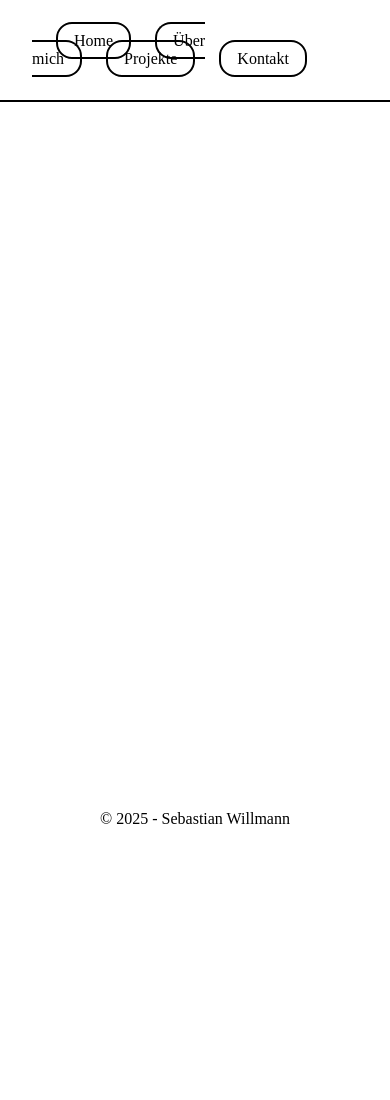
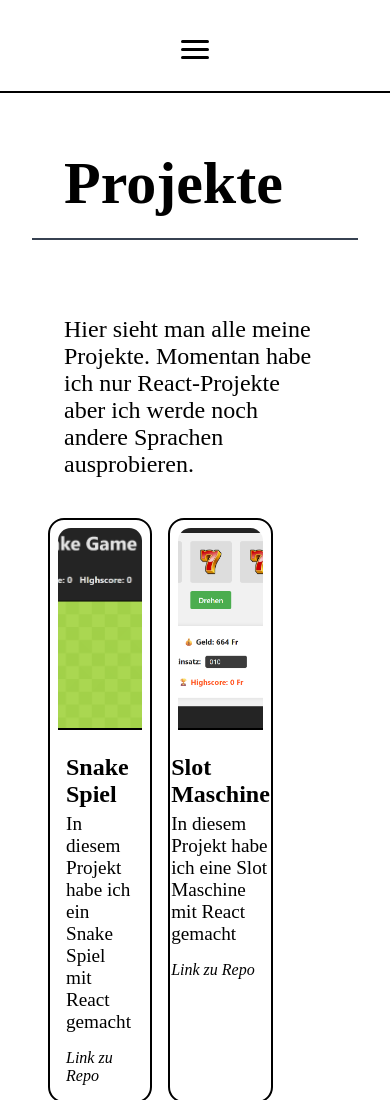
Before and after one commit to Seeby24/Portfolio, a React (Vite) app: page /Portfolio/projects in a window 390 px wide. Shown: the top 1100 px of the page. Before the commit the page ends 844 px from the top, so only its background shows below. Built offline with nearby package versions, Linux system fonts and the light colour scheme.

Commit message:
fixing responsive layout

```diff
--- a/src/App.jsx
+++ b/src/App.jsx
@@ -9,14 +9,24 @@ function App() {
 
     return (
 
-        <BrowserRouter>
+        <BrowserRouter basename="/Portfolio">
             <header>
-                <nav>
+                <div className="logo"></div>
+
+                <nav className="nav-links">
                     <Link to="/">Home</Link>
                     <Link to="/aboutme">Über mich</Link>
                     <Link to="/projects">Projekte</Link>
                     <Link to="/contact">Kontakt</Link>
                 </nav>
+
+                <div className="burger" onClick={() => {
+                    document.querySelector(".nav-links").classList.toggle("active");
+                }}>
+                    <span></span>
+                    <span></span>
+                    <span></span>
+                </div>
             </header>
 
             <main>
--- a/src/Contact/Contact.jsx
+++ b/src/Contact/Contact.jsx
@@ -1,5 +1,19 @@
-export default function Contact(){
-    return(
-        <h1>Kontakt</h1>
-    )
+export default function Contact() {
+    return (
+        <>
+            <h1>Kontakt</h1>
+            <p className="conatct">
+                Wenn du Fragen hast, Feedback geben möchtest oder einfach mit mir
+                in Kontakt treten willst, kannst du mir jederzeit eine E-Mail schicken
+                oder mein GitHub-Profil besuchen. Ich freue mich über jede Nachricht
+                egal ob es um Projekte, Ideen oder allgemeine Anfragen geht.
+                Ich bemühe mich, alle Nachrichten so schnell wie möglich zu beantworten und melde
+                mich in der Regel innerhalb von 24 Stunden zurück.
+            </p>
+            <ul className="link">
+                <li><strong>Email 1: </strong>sebastian.willmann@bbw.students.ch</li>
+                <li><strong>Email 2: </strong>sebastian.willman@t-online.de</li>
+                <li><strong>Github : </strong><a href="https://github.com/Seeby24">https://github.com/Seeby24</a></li>
+            </ul>
+        </>)
 }
--- a/src/Layout.css
+++ b/src/Layout.css
@@ -2,8 +2,126 @@
     --text-color: #e5e7eb;
     --background-color: #101828;
     --a_color: #ffff;
+}
+.nav-links {
+    display: flex;
+    gap: 1.5rem;
+}
 
+.burger {
+    display: none;
+    flex-direction: column;
+    gap: 5px;
+    cursor: pointer;
 }
+
+.burger span {
+    width: 28px;
+    height: 3px;
+    background-color: var(--a_color);
+    border-radius: 3px;
+}
+
+
+@media (prefers-color-scheme: light) {
+    :root {
+        --text-color: #000;
+        --background-color: #ffffff;
+        --a_color: #000;
+    }
+}
+@media (max-width: 900px){
+    .project{
+        max-width: 45%;
+    }
+    h1{
+        font-size: 2.5rem;
+    }
+}
+@media (max-width: 600px){
+
+    header {
+        flex-direction: column;
+        align-items: flex-start;
+        gap: 0.5rem;
+        padding: 1rem 1rem;
+    }
+    header a {
+        margin: 0;
+        padding: 0.4rem 0.8rem;
+        font-size: 1rem;
+        border-width: 1.5px;
+    }
+    header a {
+        width: 100%;
+        text-align: center;
+    }
+    .projects{
+        justify-content: center;
+    }
+    .project{
+        max-width: 100%;
+        margin-left: 0;
+        margin-bottom: 2rem;
+        padding: 0.5rem;
+    }
+    .project img {
+        height: auto;
+        aspect-ratio: 16/9;
+        object-fit: cover;
+    }
+    .text-box{
+        padding: 0.5rem 0.8rem;
+    }
+    .text-box span {
+        font-size: 1rem;
+        padding-bottom:0.3rem    ;
+    }
+
+    h1 {
+        font-size: 2rem;
+        padding-left: 1rem;
+    }
+    p {
+        font-size: 1rem;
+        padding: 0.5rem 1rem;
+        word-wrap: break-word;
+    }
+    .burger {
+        display: flex;
+    }
+
+    .nav-links {
+        display: none;
+        position: absolute;
+        top: 80px;
+        right: 0;
+        width: 100%;
+        flex-direction: column;
+        background-color: var(--background-color);
+        border-top: 2px solid var(--a_color);
+        border-bottom: 2px solid var(--a_color);
+    }
+    .nav-links a {
+        padding: 1rem;
+        text-align: center;
+        margin: 0;
+        border-bottom: 1px solid var(--a_color);
+    }
+
+    .nav-links.active {
+        display: flex;
+    }
+
+    header {
+        display: flex;
+        justify-content: space-between;
+        align-items: center;
+        padding: 1rem;
+    }
+}
+
+
 
 html, body, #root {
     height: 100%;
@@ -13,18 +131,40 @@ html, body, #root {
     flex-direction: column;
 }
 
-@media (prefers-color-scheme: light) {
-    :root {
-        --text-color: #000;
-        --background-color: #ffffff;
-        --a_color: #000;
-    }
-}
-
 body, #root {
     background-color: var(--background-color);
     color: var(--text-color);
+}
 
+header {
+    display: flex;
+    padding: 2rem 2rem;
+    border-bottom: 2px solid var(--a_color);
+    top: 0;
+    left: 0;
+}
+
+header a {
+    padding: 0.5rem 1rem;
+    margin-left: 1.5rem;
+    color: var(--a_color);
+    border: 2px solid var(--a_color);
+    border-radius: 1rem;
+    text-decoration: none;
+}
+
+main {
+    margin-top: 1rem;
+    padding: 0 2rem;
+    flex: 1;
+}
+
+footer {
+    display: flex;
+    justify-content: center;
+    margin-top: auto;
+    margin-bottom: 0;
+    padding: 1rem 0;
 }
 
 h1 {
@@ -32,7 +172,7 @@ h1 {
     color: var(--text-color);
     padding-bottom: 1.25rem;
     border-bottom: 2px solid #374151;
-    padding-left:  2rem; ;
+    padding-left: 2rem;
 }
 
 p {
@@ -42,64 +182,30 @@ p {
     display: block;
     margin-top: 1.25rem;
     word-wrap: break-word;
-    padding:  1rem 2rem;
+    padding: 1rem 2rem;
 }
 
-header{
-    display: flex;
-    padding: 2rem 2rem;
-    border-bottom: 2px solid var(--a_color);
-    top: 0;
-    left: 0;
-}
-main{
-    margin-top: 1rem;
-    padding: 0 2rem;
-    flex: 1;
-
-}
-header a{
-    padding: 0.5rem 1rem;
-    margin-left:  1.5rem;
-    color: var(--a_color);
-    border: 2px solid var(--a_color);
-    border-radius: 1rem;
-    text-decoration: none;
-}
-
-footer{
-    display: flex;
-    justify-content: center;
-    margin-top: auto;
-    margin-bottom: 0;
-    padding: 1rem 0;
-
-}
-
-.projects{
+.projects {
     display: flex;
     flex-wrap: wrap;
     align-items: stretch;
     justify-content: left;
-
 }
 
-.project{
+.project {
     border: 2px solid var(--a_color);
     border-radius: 1rem;
-    width: 30% ;
-    height: 350px;
+    flex: 1 1 300px;
+    max-width: 32%;
+    height: auto;
     margin-bottom: 4rem;
     display: flex;
     flex-direction: column;
     align-items: center;
     box-sizing: border-box;
     margin-left: 1rem;
+}
 
-
-
-
-}
 .project img {
     border-bottom: 2px solid var(--a_color);
     width: 100%;
@@ -109,25 +215,44 @@ footer{
     object-fit: cover;
 }
 
-.text-box span {
-    font-size: 1.2rem;
-    padding-bottom: 1rem;
-}
-
-.text-box{
+.text-box {
     padding-left: 0.5rem;
     padding-right: 0.5rem;
     display: flex;
     flex-direction: column;
 }
 
+.text-box h2 {
+    margin-top: 1rem;
+    margin-bottom: 0.3rem;
+}
+
+.text-box span {
+    font-size: 1.2rem;
+    padding-bottom: 1rem;
+}
+
 .text-box a {
     text-decoration: none;
     color: var(--a_color);
-
+    font-style: oblique;
 }
 
-.text-box h2{
-    margin-top: 1rem;
-    margin-bottom: 0.3rem ;
+.link {
+    color: var(--a_color);
+    font-size: 1.2rem;
 }
+
+.link a {
+    color: var(--a_color);
+}
+
+contact span {
+    color: var(--text-color);
+    font-size: 1.5rem;
+    padding-bottom: 1.25rem;
+    display: block;
+    margin-top: 1.25rem;
+    word-wrap: break-word;
+    padding: 1rem 2rem;
+}
--- a/src/Projects/Projects.jsx
+++ b/src/Projects/Projects.jsx
@@ -2,6 +2,7 @@ import SnakeImg from "../pictures/Snake.png"
 import SlotImg from "../pictures/Slot_Machine.png"
 import BlackjackImg from "../pictures/Blackjack.png"
 import TictacttoeImg from "../pictures/Tictactoe_extended.png"
+import Tictactoe_normal from "../pictures/Tictactoe_normal.png"
 
 export default function Projects() {
     return (
@@ -38,13 +39,24 @@ export default function Projects() {
                 </div>
 
                 <div className="project">
+                    <img src={Tictactoe_normal} alt="Foto vom Tictactoe Spiel"/>
+                    <div className="text-box">
+                        <h2>Tictactoe</h2>
+                        <span>In diesem Projekt habe ich ein normales Tictactoe in react gemacht</span>
+                        <a href="https://github.com/Seeby24/TicTacToe_extended"> Link zu Repo</a>
+                    </div>
+                </div>
+
+                <div className="project">
                     <img src={TictacttoeImg} alt="Foto vom Tictactoe Spiel"/>
                     <div className="text-box">
-                        <h2>Snake Spiel</h2>
+                        <h2>Tictactoe</h2>
                         <span>In diesem Projekt habe ich ein erweitertes Tictactoe mit React gemacht</span>
                         <a href="https://github.com/Seeby24/TicTacToe_extended"> Link zu Repo</a>
                     </div>
                 </div>
+
+
             </div>
         </>
     )
```
Also changed, not shown: src/pictures/Tictactoe_normal.png (added).
